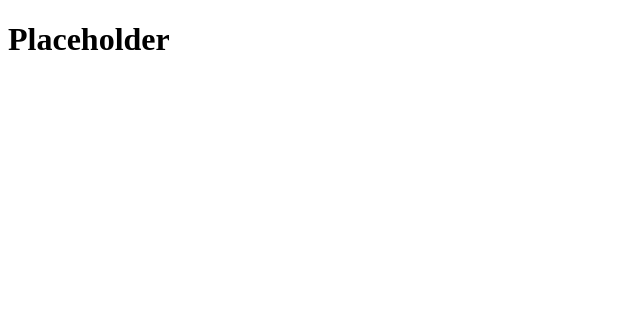
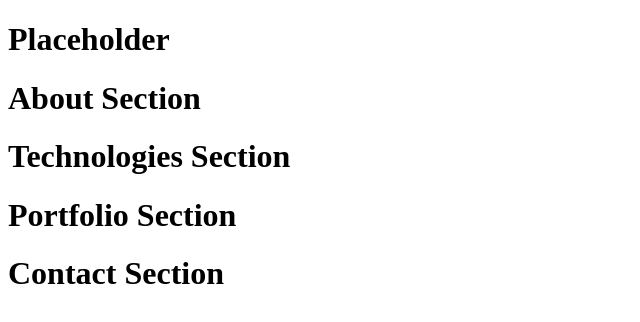
Before and after one commit to mhdavis/portfolio-react, a React (Create React App) app in the folder client/: page / in a window 1280 px wide. Shown: the top 322 px of the page, without its empty margins (0-640 px from the left). Built offline with nearby package versions, Linux system fonts and the light colour scheme; the HTML template or start-up script is replaced by a standard one.

Commit message:
pages: Formatted page components to render
- App.js: Added page components to app component

```diff
--- a/client/src/App.js
+++ b/client/src/App.js
@@ -1,9 +1,19 @@
 import React, { Component } from 'react';
+import About from './pages/About/About';
+import Technologies from './pages/Technologies/Technologies';
+import Portfolio from './pages/Portfolio/Portfolio';
+import Contact from './pages/Contact/Contact';
 
 class App extends Component {
   render() {
     return (
-      <h1>Placeholder</h1>
+      <div>
+        <h1>Placeholder</h1>
+        <About />
+        <Technologies />
+        <Portfolio />
+        <Contact />
+      </div>
     );
   }
 }
--- a/client/src/pages/About/About.js
+++ b/client/src/pages/About/About.js
@@ -0,0 +1,13 @@
+import React, { Component } from 'react';
+
+class About extends Component {
+  render() {
+    return (
+      <div>
+        <h1>About Section</h1>
+      </div>
+    );
+  }
+}
+
+export default About;
--- a/client/src/pages/Contact/Contact.js
+++ b/client/src/pages/Contact/Contact.js
@@ -0,0 +1,13 @@
+import React, { Component } from 'react';
+
+class Contact extends Component {
+  render() {
+    return (
+      <div>
+        <h1>Contact Section</h1>
+      </div>
+    );
+  }
+}
+
+export default Contact;
--- a/client/src/pages/Portfolio/Portfolio.js
+++ b/client/src/pages/Portfolio/Portfolio.js
@@ -0,0 +1,13 @@
+import React, { Component } from 'react';
+
+class Portfolio extends Component {
+  render() {
+    return (
+      <div>
+        <h1>Portfolio Section</h1>
+      </div>
+    );
+  }
+}
+
+export default Portfolio;
--- a/client/src/pages/Technologies/Technologies.js
+++ b/client/src/pages/Technologies/Technologies.js
@@ -0,0 +1,13 @@
+import React, { Component } from 'react';
+
+class Technologies extends Component {
+  render() {
+    return (
+      <div>
+        <h1>Technologies Section</h1>
+      </div>
+    );
+  }
+}
+
+export default Technologies;
```
